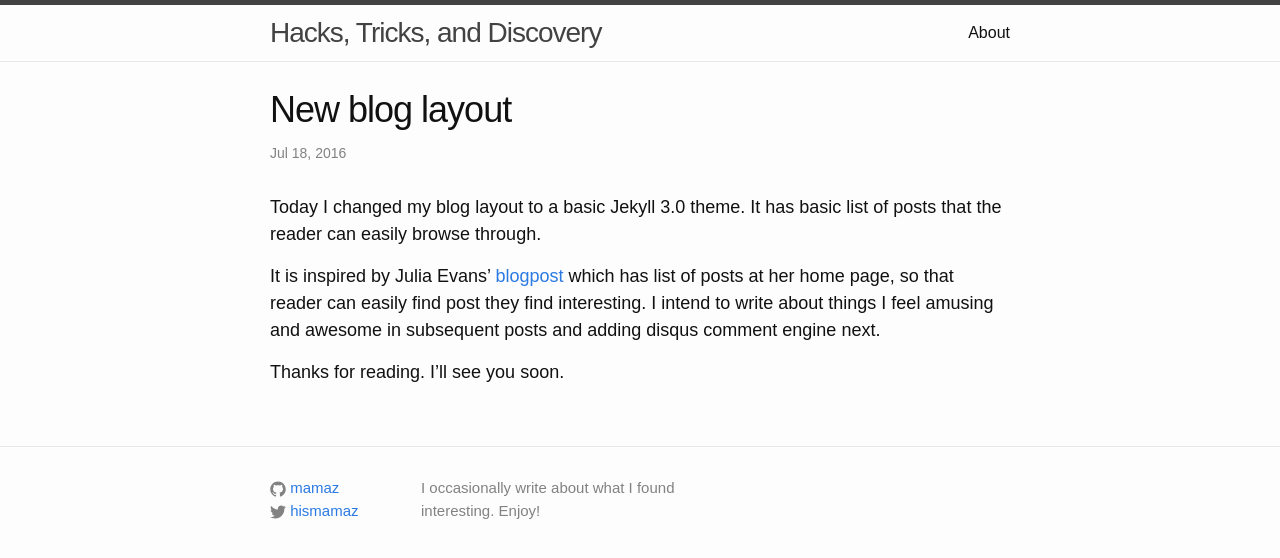
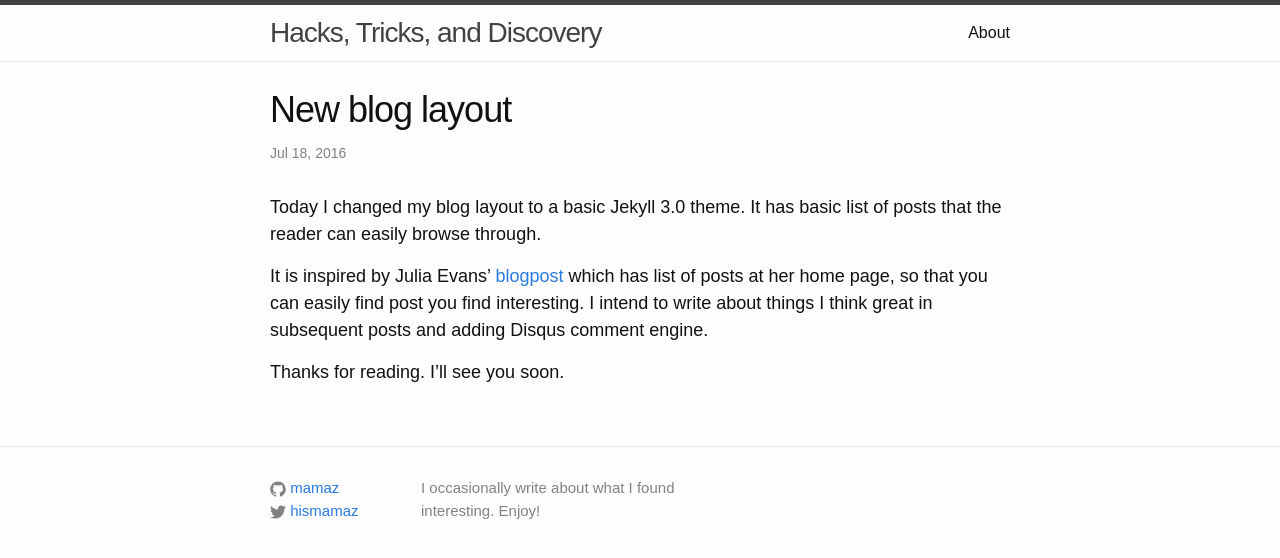
Before and after one commit to mamaz/mamaz.github.io, a Jekyll site: the page built from _posts/2016-07-18-new-blog-layout.md, in a window 1280 px wide. Shown: the top 558 px of the page. Built offline with Jekyll 4.4.1, drawn with Linux system fonts in a browser that asks for light colours.

Commit message:
Fix wording

```diff
--- a/_posts/2016-07-18-new-blog-layout.md
+++ b/_posts/2016-07-18-new-blog-layout.md
@@ -7,7 +7,6 @@ Today I changed my blog layout to a basic Jekyll 3.0 theme.
 It has basic list of posts that the reader can easily browse through.
 
 It is inspired by Julia Evans' [blogpost](http://jvns.ca/) which has list of posts at her home
-page, so that reader can easily find post they find interesting. I intend to write about things I feel amusing and awesome in subsequent posts
-and adding disqus comment engine next.
+page, so that you can easily find post you find interesting. I intend to write about things I think great in subsequent posts and adding Disqus comment engine.
 
 Thanks for reading. I'll see you soon.
```
